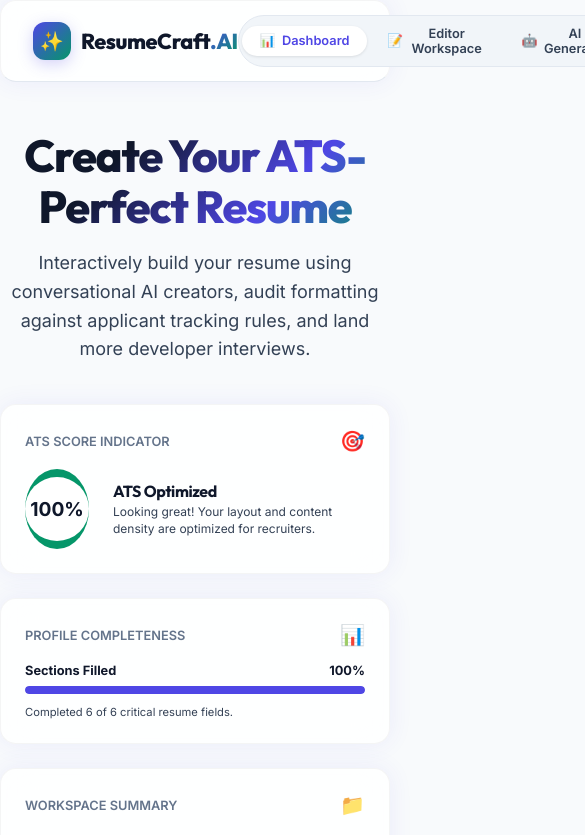
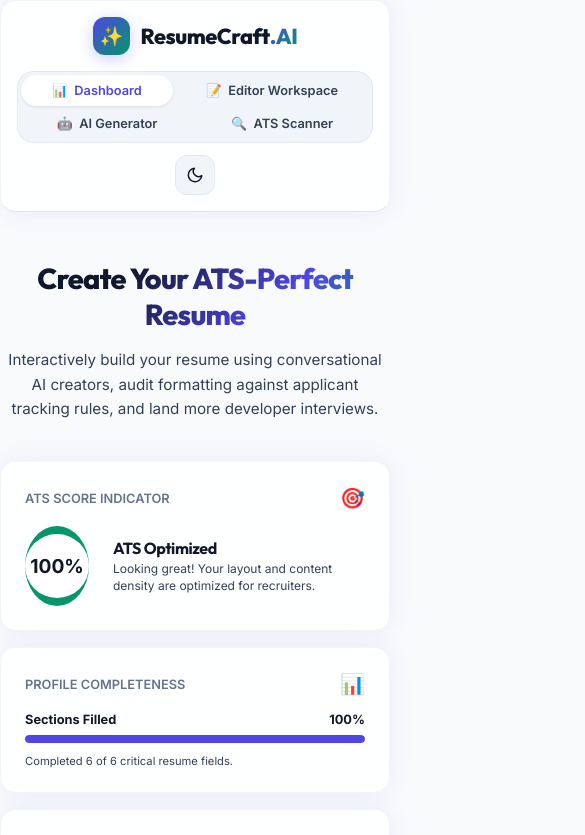
Before and after one commit to karthikachar56/resume-builder, a React (Vite) app: page / in a window 390 px wide. Shown: the top 835 px of the page, 585 px wide, since content can reach past the window. Built offline with nearby package versions, Linux system fonts and the light colour scheme; a web font is replaced by a local one.

Commit message:
style: implement mobile responsiveness for editor workspace, dashboard, forms, and preview containers

```diff
--- a/src/index.css
+++ b/src/index.css
@@ -2339,3 +2339,196 @@ button, input, textarea, select {
     margin: 0;
   }
 }
+
+/* ==========================================================================
+   Mobile & Tablet Responsiveness System (CSS overrides)
+   ========================================================================== */
+
+/* 1. Large Tablets & Medium Screens */
+@media (max-width: 1024px) {
+  .builder-workspace {
+    flex-direction: column;
+    height: auto;
+    overflow: visible;
+  }
+
+  .editor-panel {
+    width: 100%;
+    height: auto;
+    overflow-y: visible;
+    border-right: none;
+    border-bottom: 1px solid var(--border-color);
+  }
+
+  .preview-panel {
+    width: 100%;
+    height: auto;
+    overflow-y: visible;
+  }
+
+  .copilot-chat-container {
+    height: 520px; /* Fixed screen frame for chat flow when stacked */
+  }
+
+  .ai-builder-layout {
+    grid-template-columns: 1fr;
+    height: auto;
+    overflow: visible;
+    gap: 1.5rem;
+    padding: 1.5rem 0;
+  }
+
+  .ai-form-column {
+    height: 520px !important;
+  }
+
+  .ai-preview-column {
+    height: auto;
+    min-height: 450px;
+    overflow: visible;
+  }
+
+  .ai-preview-results-wrapper {
+    height: auto;
+    overflow: visible;
+  }
+
+  .ai-preview-sandbox-frame {
+    height: auto;
+    overflow: visible;
+  }
+}
+
+/* 2. Small Tablets & Landscape Mobiles */
+@media (max-width: 992px) {
+  .analyser-container {
+    grid-template-columns: 1fr;
+    gap: 1.5rem;
+    padding: 1.5rem 0;
+  }
+}
+
+/* 3. Portrait Tablets & Standard Mobiles */
+@media (max-width: 768px) {
+  .app-header {
+    flex-direction: column;
+    gap: 1rem;
+    padding: 1rem;
+    align-items: center;
+    text-align: center;
+  }
+
+  .nav-actions {
+    width: 100%;
+    flex-direction: column;
+    gap: 0.75rem;
+  }
+
+  .nav-tabs {
+    width: 100%;
+    flex-wrap: wrap;
+    justify-content: center;
+    border-radius: 1rem;
+  }
+
+  .nav-tab {
+    flex-grow: 1;
+    justify-content: center;
+    padding: 0.5rem 0.75rem;
+  }
+
+  .theme-toggle-btn {
+    align-self: center;
+  }
+
+  .hero-title {
+    font-size: 2.2rem !important;
+    line-height: 1.25;
+  }
+
+  .hero-subtitle {
+    font-size: 0.95rem;
+    padding: 0 0.5rem;
+  }
+
+  .dashboard-stats-grid {
+    grid-template-columns: 1fr !important;
+    gap: 1rem !important;
+    margin-bottom: 1.5rem !important;
+  }
+
+  .features-grid {
+    grid-template-columns: 1fr !important;
+    gap: 1rem !important;
+  }
+
+  .preview-container-wrapper {
+    padding: 1rem !important;
+    overflow-x: auto !important;
+    max-width: 100% !important;
+    align-items: flex-start !important; /* Allow layout scroll from left boundary */
+  }
+
+  .resume-sheet {
+    transform-origin: top left !important; /* Scale from top-left if zoomed, or let scrollable overflow take care */
+    margin: 0 auto !important;
+  }
+
+  .preview-controls {
+    padding: 0.75rem 1rem;
+    gap: 0.75rem;
+    justify-content: center;
+  }
+
+  .control-group {
+    flex-grow: 1;
+    justify-content: space-between;
+    min-width: 120px;
+  }
+
+  .preview-success-banner {
+    flex-direction: column;
+    gap: 0.75rem;
+    align-items: stretch;
+    text-align: center;
+  }
+
+  .preview-success-banner .btn {
+    width: 100%;
+  }
+}
+
+/* 4. Extra Small Devices & Portrait Mobiles */
+@media (max-width: 480px) {
+  .hero-title {
+    font-size: 1.8rem !important;
+  }
+
+  .form-row {
+    grid-template-columns: 1fr !important;
+  }
+
+  .entry-item-card {
+    padding: 1rem;
+  }
+
+  .panel-header {
+    padding: 1rem !important;
+  }
+
+  .panel-body {
+    padding: 1rem !important;
+  }
+
+  .form-section-content {
+    padding: 1rem !important;
+  }
+
+  .chat-messages-stream {
+    padding: 1rem !important;
+  }
+
+  .chat-input-footer {
+    padding: 0.75rem 1rem !important;
+  }
+}
```
